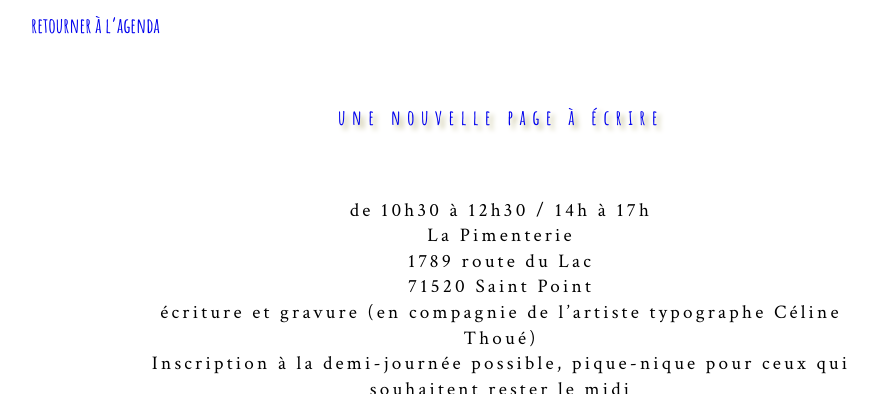
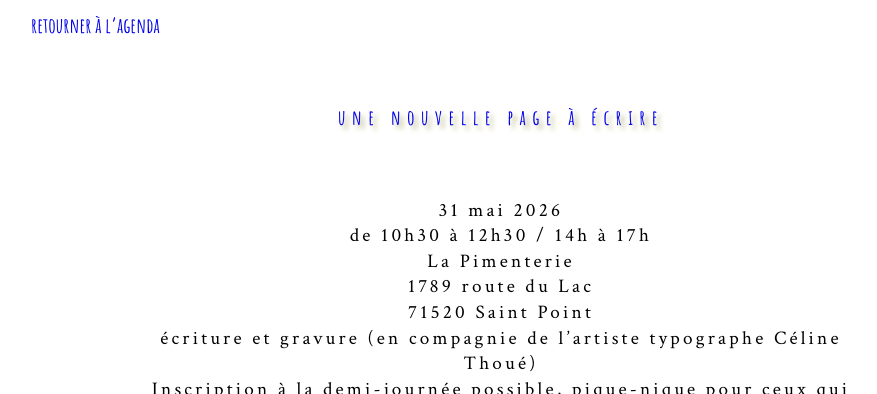
Before and after one commit to leshnik/revertouthaut, a Jekyll site: the page built from agenda.md, in a window 1280 px wide and 900 px high, scrolled down 6472 px, cut to the strip 62-456 px from the top of the window. Shown: the whole strip, without its empty margins (139-1016 px from the left). Built offline with Jekyll 4.4.1, drawn with Linux system fonts in a browser that asks for light colours.

Commit message:
agenda add date 31mai plus infos

```diff
--- a/agenda.md
+++ b/agenda.md
@@ -140,7 +140,8 @@ Port Nord<br>
 <a href="#ag">retourner à l'agenda</a>
 <div id="31-05-2026">
 <h2><a href="une-nouvelle-page">une nouvelle page à écrire</a></h2>
-<p class="intro-text center-text">de 10h30 à 12h30 / 14h à 17h<br>
+<p class="intro-text center-text">31 mai 2026<br>
+de 10h30 à 12h30 / 14h à 17h<br>
 La Pimenterie<br>
 1789 route du Lac<br>
 71520 Saint Point<br>
```
